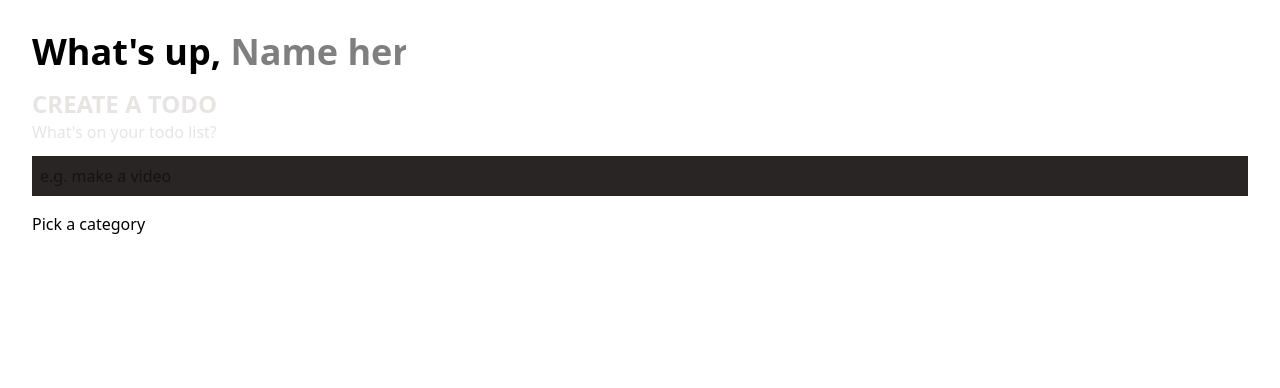
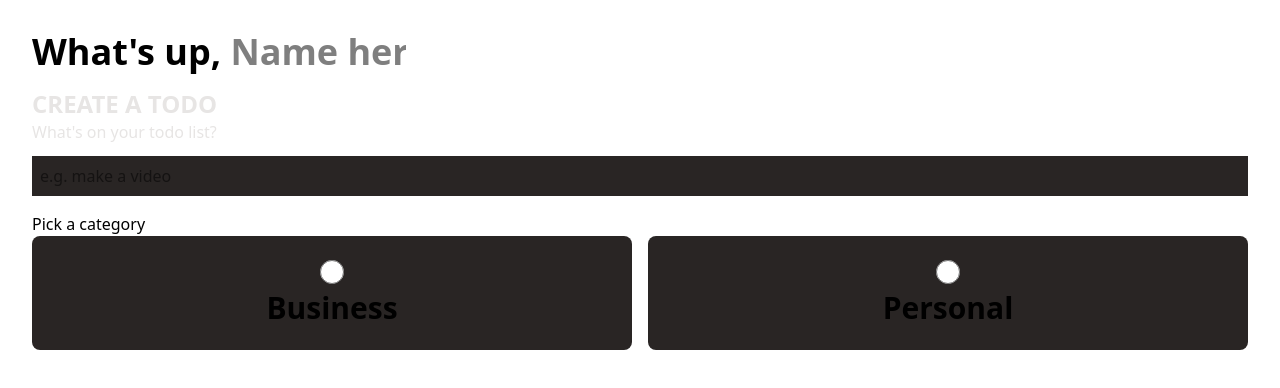
Before and after one commit to lucassantin/todo-list-vue, a Vue app: page / in a window 1280 px wide. Shown: the top 388 px of the page. Built offline with nearby package versions, Linux system fonts and the light colour scheme.

Commit message:
add category

```diff
--- a/src/App.vue
+++ b/src/App.vue
@@ -22,7 +22,32 @@
     </section>
     <section>
       <p>Pick a category</p>
-
+      <div class="grid grid-cols-2 gap-4">
+        <label class="flex justify-center items-center bg-stone-800 rounded-lg">
+          <div  class="flex flex-col justify-center items-center gap-1.5 p-6">
+            <input
+            class="w-6 h-6 checked:bg-blue-800"
+            type="radio"
+            name="category"
+            id="category1"
+            value="business"
+            v-model="input_category" />
+            <p class="text-3xl font-bold">Business</p>
+          </div>
+        </label>
+        <label class="flex justify-center items-center bg-stone-800 rounded-lg">
+          <div  class="flex flex-col justify-center items-center gap-1.5 p-6">
+            <input
+            class="w-6 h-6"
+            type="radio"
+            name="category"
+            id="category1"
+            value="business"
+            v-model="input_category" />
+            <p class="text-3xl font-bold">Personal</p>
+          </div>
+        </label>
+      </div>
     </section>
   </main>
 </template>
```
